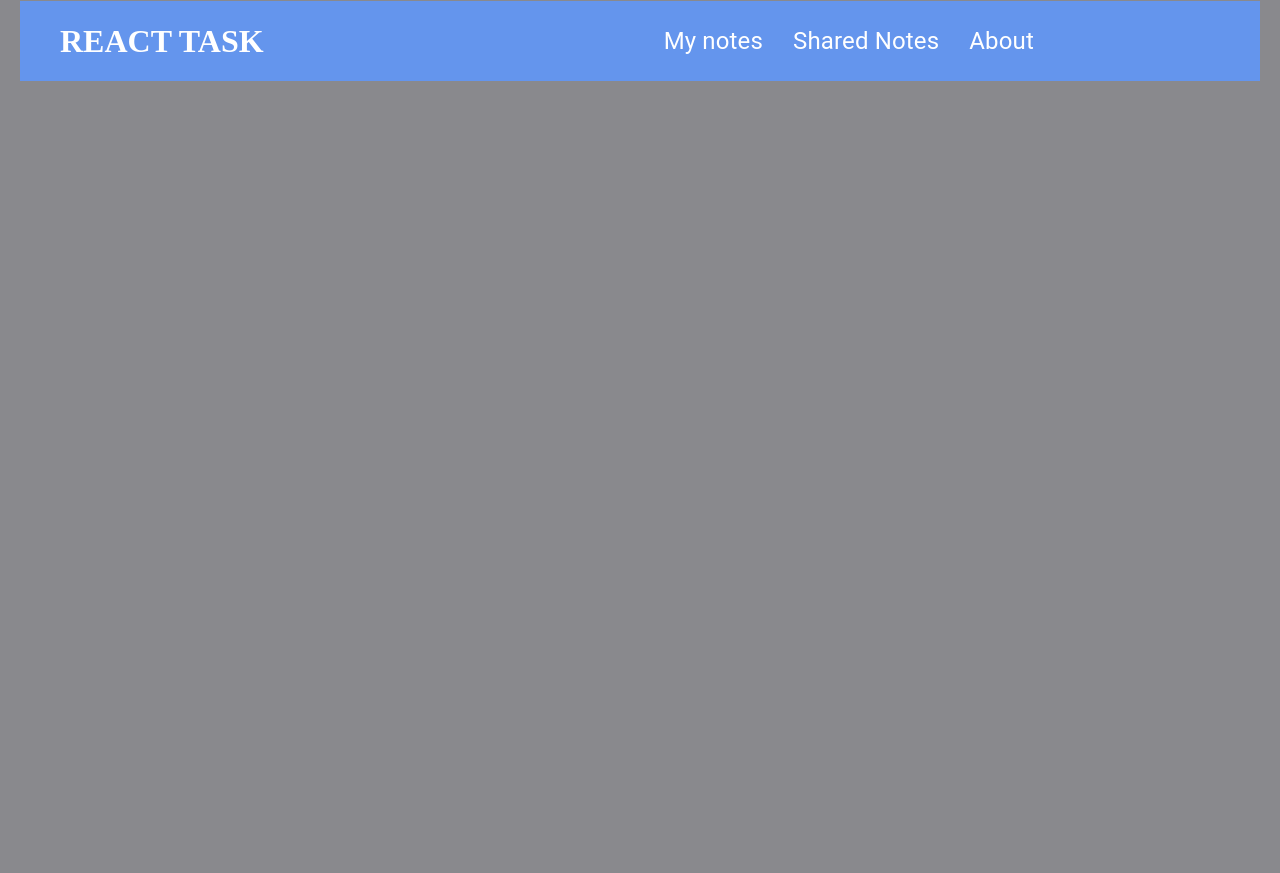
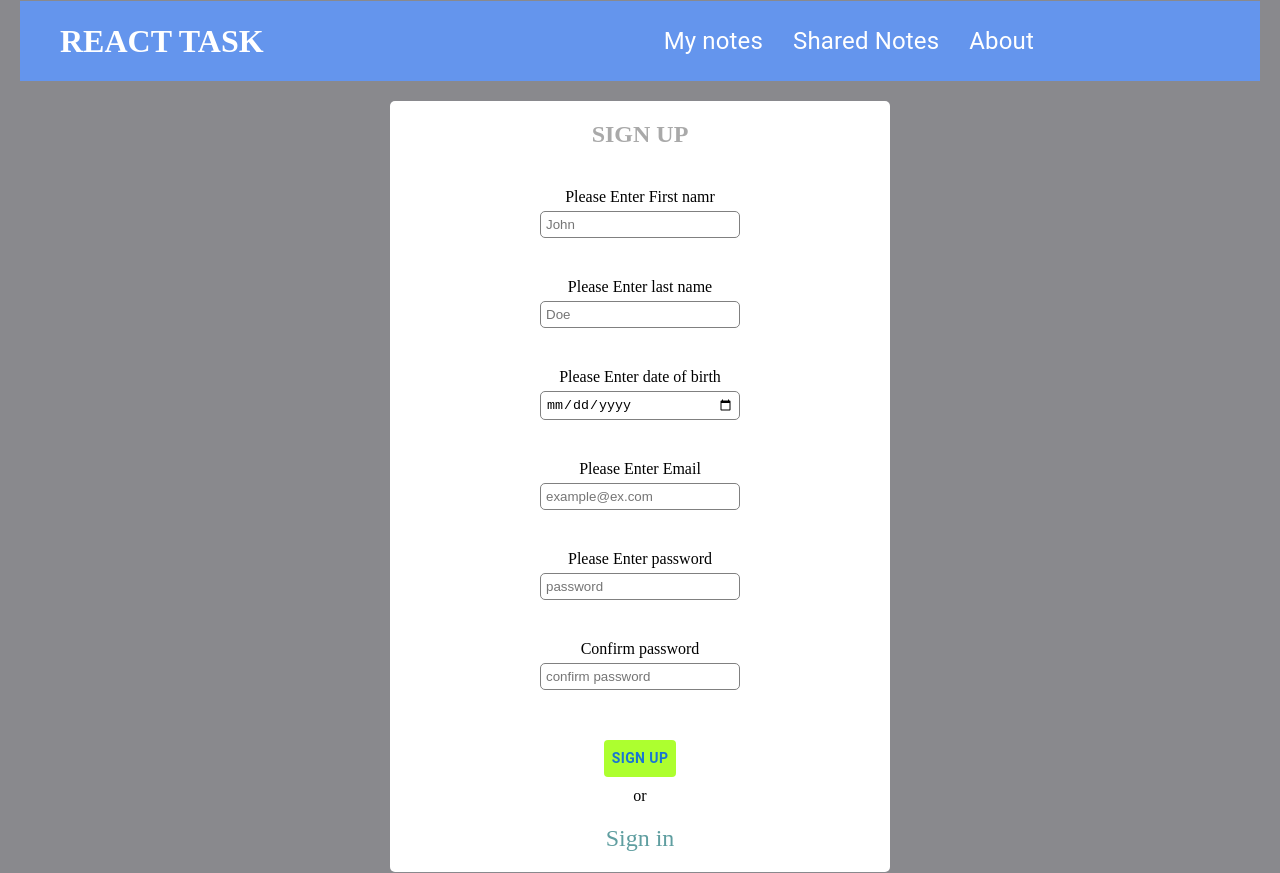
Before and after one commit to mikitapapok/react-task, a React (Create React App) app: page /#/signUp in a window 1280 px wide. Before the commit the page ends 800 px from the top, so only its background shows below. Built offline with nearby package versions, Linux system fonts and the light colour scheme.

Commit message:
complete task 4

```diff
--- a/src/App.jsx
+++ b/src/App.jsx
@@ -5,7 +5,7 @@ import { store } from './redux/store';
 import Notes from './pages/myNotes/notes';
 import Header from './pages/header/header';
 import SharedNotes from './pages/sharedNotes/SharedNotes';
-
+import SignUp from './pages/signIn/signUp'
 import About from './pages/about/About';
 import NotFound from './pages/notFound/notFound';
 import SignIn from './pages/signIn/SignIn';
@@ -23,12 +23,14 @@ function App() {
         <div className="app">
             <Header />
             <Routes>
+                <Route path='/signUp' element={access?<Navigate to='/notes'/>:<SignUp />}/>
                 <Route path="/notes" element={access ? <Notes /> : <Navigate to="/not-found" />} />
+                <Route path="/signIn" element={access?<Navigate to='/notes'/>:<SignIn/>} />
                 <Route
                     path="/shared-notes"
                     element={access ? <SharedNotes /> : <Navigate to="/not-found" />}
                 />
-                <Route path="/" element={access ? <Navigate to="/notes" /> : <SignIn />} />
+                <Route path="/" element={access ? <Navigate to="/notes" /> : <Navigate to="/signIn" />} />
                 <Route path="/about" element={<About />} />
                 <Route path="/not-found" element={<NotFound />} />
                 <Route path="/*" element={<Navigate to="/not-found" />} />
--- a/src/constants/noteList.js
+++ b/src/constants/noteList.js
@@ -78,4 +78,4 @@ export const todoList = [
     },
 ];
 
-export const serverPath='https://mocki.io/v1/af22d739-e759-4777-a50c-3e96eedc9afe'
+export const serverPath='https://powerful-bastion-72531.herokuapp.com/users'
--- a/src/pages/signIn/SignIn.jsx
+++ b/src/pages/signIn/SignIn.jsx
@@ -1,10 +1,10 @@
-import React, { useEffect, useState } from 'react';
+import React, {useState } from 'react';
 import { useDispatch } from 'react-redux';
 import { useQuery } from 'react-query';
 import { Formik } from 'formik';
 import axios from 'axios';
 import * as Yup from 'yup';
-import { ErrorTip, SignForm, SignInButton, StyledField, ValidContainer } from './styled';
+import { ErrorTip, RegularText, SignForm, SignInButton, StyledField, StyledLink, StyledTitle, ValidContainer } from './styled';
 
 import { serverPath } from '../../constants/noteList';
 import { getUserInfo } from '../../redux/actions/actionCreators';
@@ -16,41 +16,35 @@ const ValidScheme = Yup.object().shape({
         .required('Please enter password'),
 });
 const SignIn = () => {
-    const [password, setPassword] = useState('');
-    const [email, setEmail] = useState('');
-    const [isSign, setIsSign] = useState(false);
+    const [dataToSend,SetDataToSend]=useState(null)
     const dispatch = useDispatch();
 
-    useEffect(() => {
-        setIsSign(true);
-        console.log(isSign);
-        return () => {
-            setIsSign(false);
-            setEmail('');
-            setPassword('');
-        };
-    }, [password, email]);
+    const singInHandler =async (inputEmail, inputPassword) => {
+        const response = await axios.get(serverPath);
+        console.log(response.data)
 
-    const { data } = useQuery(
-        'currentUser',
-        async () => {
-            const response = await axios.get(serverPath);
-            return response.data;
-        },
-        {
-            enabled: isSign,
-        }
-    );
-
-    const singInHandler = (inputEmail, inputPassword) => {
-        const currentUser = data.find(
+        const currentUser = response.data.find(
             (dataElement) =>
                 dataElement.email == inputEmail && dataElement.password == inputPassword
         );
         if (currentUser) {
             dispatch(getUserInfo(currentUser));
         }
+        SetDataToSend(null)
+        return response.data;
     };
+
+ useQuery(
+        'currentUser',
+        async () => {
+            const data= await singInHandler(dataToSend[0],dataToSend[1])
+            return data
+        },
+        {
+            enabled: !!dataToSend,
+        }
+    );
+
     return (
         <Formik
             initialValues={{
@@ -59,13 +53,8 @@ const SignIn = () => {
             }}
             validationSchema={ValidScheme}
             onSubmit={(values, actions) => {
-                setPassword(values.password);
-                setEmail(values.email);
-                if (values.password && values.email) {
-                    setIsSign(true);
-                }
-                console.log(data);
-                singInHandler(values.email, values.password);
+                const validData=[values.email,values.password]
+                SetDataToSend(validData)
                 actions.resetForm({
                     values: {
                         email: '',
@@ -76,6 +65,7 @@ const SignIn = () => {
         >
             {({ errors, touched }) => (
                 <SignForm>
+                    <StyledTitle>sign in</StyledTitle>
                     <ValidContainer>
                         <label htmlFor="email">Pleas Enter Email</label>
                         <StyledField
@@ -84,17 +74,19 @@ const SignIn = () => {
                             name="email"
                             placeholder="example@ex.com"
                         />
-                        {errors.email && touched.email ? <ErrorTip>{errors.email}</ErrorTip> : null}
+                        {errors.email && touched.email && <ErrorTip>{errors.email}</ErrorTip>}
                     </ValidContainer>
                     <ValidContainer>
                         <label htmlFor="password">Pleas Enter Email</label>
                         <StyledField id="password" name="password" placeholder="password" />
-                        {errors.password && touched.password ? (
+                        {errors.password && touched.password && (
                             <ErrorTip>{errors.password}</ErrorTip>
-                        ) : null}
+                        )}
                     </ValidContainer>
 
                     <SignInButton type="submit">Sign In</SignInButton>
+                    <RegularText>Or</RegularText>
+                    <StyledLink to='/signUp'>Sign up</StyledLink>
                 </SignForm>
             )}
         </Formik>
--- /dev/null
+++ b/src/pages/signIn/signUp.jsx
@@ -0,0 +1,116 @@
+import axios from 'axios';
+import { Formik } from 'formik';
+import React, { useState } from 'react';
+import { useQuery } from 'react-query';
+import { useDispatch } from 'react-redux';
+import * as Yup from 'yup';
+
+import { serverPath } from '../../constants/noteList';
+import { getUserInfo } from '../../redux/actions/actionCreators';
+import { SignForm, ValidContainer, StyledField, ErrorTip, SignInButton, RegularText, StyledLink, StyledTitle } from './styled';
+
+const ValidScheme = Yup.object().shape({
+    email: Yup.string().email('Please use @ and . for adding email').required('Please enter Email'),
+    password: Yup.string()
+        .min(3, 'password must contain at least 3 symblos')
+        .required('Please enter password'),
+    firstName: Yup.string().required('Please enter your name'),
+    lastName: Yup.string().required('Enter your last name'),
+    dateOfBirth: Yup.string().required('Please pick date of birth'),
+    confirmPassword: Yup.string().oneOf([Yup.ref('password'),null],'Passwords must match ')
+});
+const SignUp = () => {
+    const [newUser, setNewUser] = useState(null);
+    const dispatch=useDispatch()
+    const sendDataToServer = async (data) => {
+        const resp = await axios.post(serverPath, data);
+        dispatch(getUserInfo(data))
+        setNewUser(null)
+        return resp.status;
+    };
+    useQuery(
+        'addUser',
+        async () => {
+            sendDataToServer(newUser);
+        },
+        {
+            enabled: !!newUser,
+        }
+    );
+    return (
+        <Formik
+            initialValues={{
+                email: '',
+                password: '',
+                lastName: '',
+                firstName: '',
+                dateOfBirth: '',
+                confirmPassword:''
+            }}
+            validationSchema={ValidScheme}
+            onSubmit={async (values, actions) => {
+                const dataToSend = {
+                    firstName: values.firstName,
+                    lastName: values.lastName,
+                    dateOfBirth: values.dateOfBirth,
+                    password: values.password,
+                    email: values.email,
+                };
+                setNewUser(dataToSend);
+                actions.resetForm();
+            }}
+        >
+            {({ errors, touched }) => (
+                <SignForm>
+                    <StyledTitle>sign up</StyledTitle>
+                    <ValidContainer>
+                        <label htmlFor="firstName">Please Enter First namr</label>
+                        <StyledField id="firstName" name="firstName" placeholder="John" />
+                        {errors.firstName && touched.firstName &&(
+                            <ErrorTip>{errors.firstName}</ErrorTip>
+                        )}
+                    </ValidContainer>
+                    <ValidContainer>
+                        <label htmlFor="lastName">Please Enter last name</label>
+                        <StyledField id="lastName" name="lastName" placeholder="Doe" />
+                        {errors.lastName && touched.lastName && (
+                            <ErrorTip>{errors.lastName}</ErrorTip>
+                        )}
+                    </ValidContainer>
+                    <ValidContainer>
+                        <label htmlFor="dateOfBirth">Please Enter date of birth</label>
+                        <StyledField id="dateOfBirth" type="date" name="dateOfBirth" />
+                        {errors.dateOfBirth && touched.dateOfBirth && (
+                            <ErrorTip>{errors.dateOfBirth}</ErrorTip>
+                        )}
+                    </ValidContainer>
+                    <ValidContainer>
+                        <label htmlFor="email">Please Enter Email</label>
+                        <StyledField
+                            id="email"
+                            type="email"
+                            name="email"
+                            placeholder="example@ex.com"
+                        />
+                        {errors.email && touched.email && <ErrorTip>{errors.email}</ErrorTip> }
+                    </ValidContainer>
+                    <ValidContainer>
+                        <label htmlFor="password">Please Enter password</label>
+                        <StyledField id="password" name="password" placeholder="password" />
+                        {errors.email && touched.email && <ErrorTip>{errors.email}</ErrorTip>}
+                    </ValidContainer>
+                    <ValidContainer>
+                        <label htmlFor="confirmPassword">Confirm password</label>
+                        <StyledField id="confirmPassword" name="confirmPassword" placeholder="confirm password" />
+                        {errors.confirmPassword && touched.confirmPassword && <ErrorTip>{errors.confirmPassword}</ErrorTip> }
+                    </ValidContainer>
+                    <SignInButton type="submit">Sign up</SignInButton>
+                    <RegularText>or</RegularText>
+                    <StyledLink to='/'>Sign in</StyledLink>
+                </SignForm>
+            )}
+        </Formik>
+    );
+};
+
+export default SignUp;
--- a/src/pages/signIn/styled.jsx
+++ b/src/pages/signIn/styled.jsx
@@ -1,10 +1,12 @@
 import { styled } from '@mui/styles';
+import { NavLink } from 'react-router-dom';
 import { Field, Form } from 'formik';
-import {Button} from "@mui/material";
+import { Button } from '@mui/material';
 
 export const SignForm = styled(Form)({
     background: 'white',
     width: '500px',
+    paddingLeft: '10%',
     marginTop: '20px',
     padding: '40px',
     borderRadius: '5px',
@@ -12,19 +14,24 @@ export const SignForm = styled(Form)({
     flexDirection: 'column',
     justifyContent: 'center',
     alignItems: 'center',
+    '&&': {
+        padding: '20px 0',
+    },
 });
 
 export const StyledField = styled(Field)({
     padding: '5px',
+    width: '200px',
     borderRadius: '5px',
     border: '1px solid grey',
-    marginTop:"5px"
+    marginTop: '5px',
 });
 
 export const ValidContainer = styled('div')({
     position: 'relative',
     display: 'flex',
     flexDirection: 'column',
+    alignItems: 'center',
     '&:not(:first-child)': {
         marginTop: '40px',
     },
@@ -32,14 +39,34 @@ export const ValidContainer = styled('div')({
 export const ErrorTip = styled('div')({
     position: 'absolute',
     color: 'red',
-    top: ' 53px',
+    top: ' 55px',
     left: '4px',
-    width: '300px'
+    width: '300px',
 });
 
-export const SignInButton=styled(Button)({
-    "&.MuiButton-root":{
+export const SignInButton = styled(Button)({
+    '&.MuiButton-root': {
         marginTop: '50px',
-        background: 'greenyellow'
-    }
-})
+        background: 'greenyellow',
+        fontWeight: 'bold',
+    },
+});
+
+export const StyledLink = styled(NavLink)({
+    textDecoration: 'none',
+    marginTop: '20px',
+    fontSize: '24px',
+    color: 'cadetBlue',
+    '&.active': {
+        color: 'deeppink',
+    },
+});
+
+export const RegularText = styled('p')({
+    marginTop: '10px',
+});
+
+export const StyledTitle = styled('h2')({
+    color: 'darkgray',
+    textTransform: 'upperCase',
+});
```
Also changed, not shown: src/pages/myNotes/notes.jsx (+3 -4 lines).
